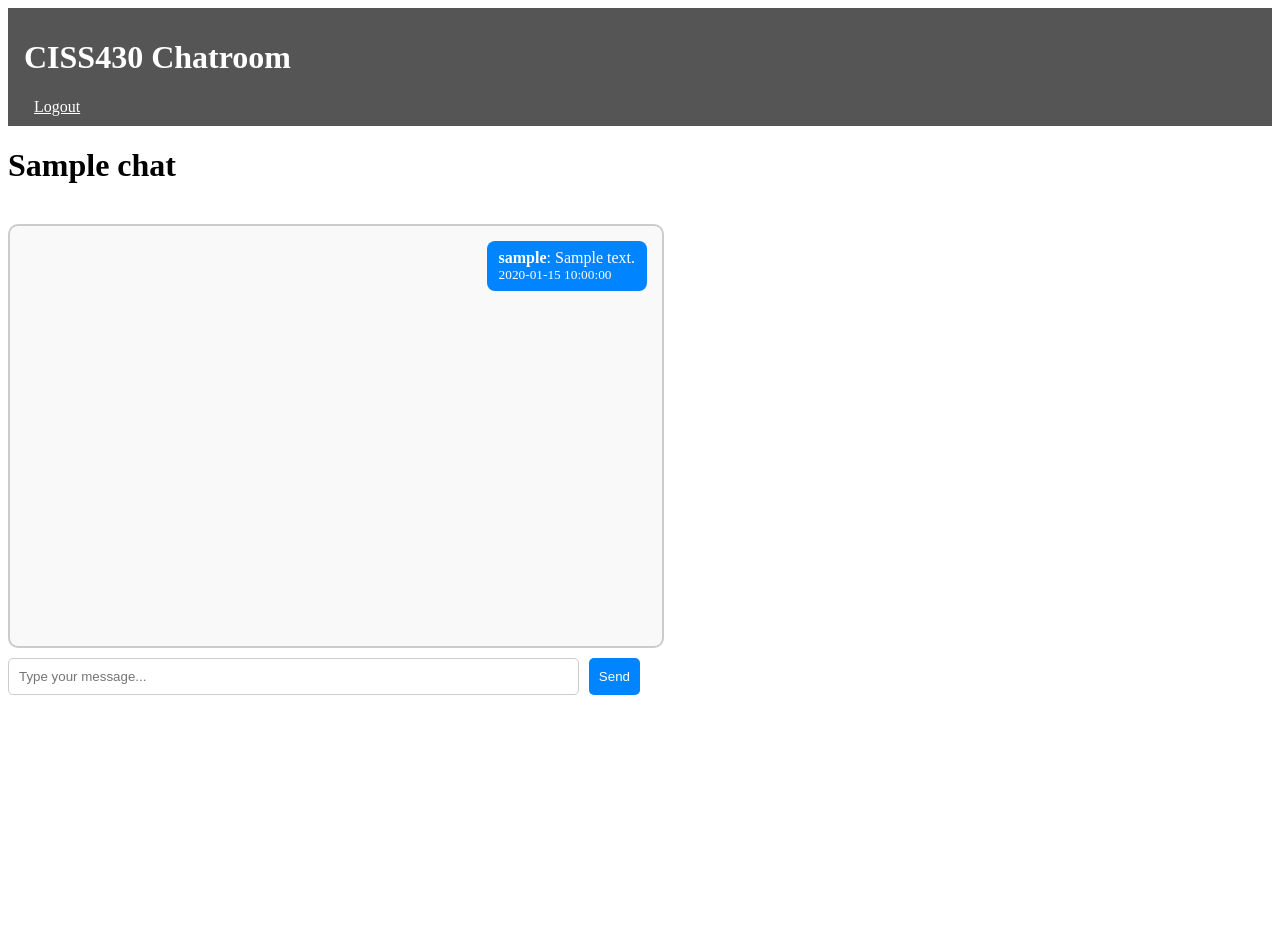
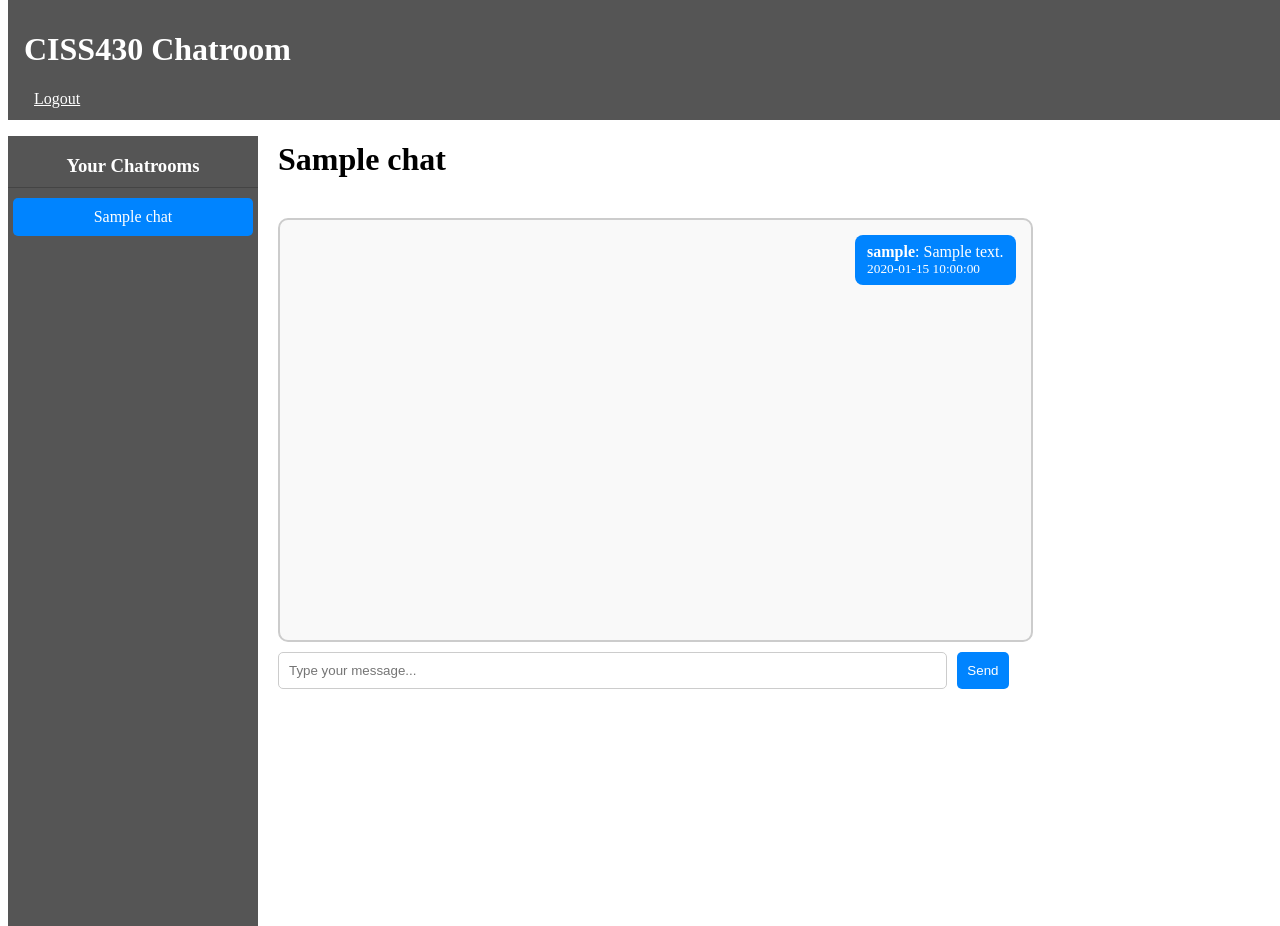
Before and after one commit to Grant-S-Clark/ciss430chatroom, a Flask app: page / in a window 1280 px wide. Run offline with Flask 3, Linux system fonts and the light colour scheme; the visitor is signed in with stand-in values (Sample User, id 1); tables that the repository leaves empty hold one stand-in row (values such as "Sample post"); some libraries are stand-ins or nearby versions.

Commit message:
Added sidebar and fixed some styling issues.

```diff
--- a/mysite/appdir/routes.py
+++ b/mysite/appdir/routes.py
@@ -35,6 +35,9 @@ def index(data = None):
     if 'user_id' not in session: # not logged in
         return redirect(url_for('login'))
 
+    # Collect the chat id from the request args
+    chat_id = request.args.get('chat_id', default=1, type=int)
+
     conn, cur = db_connect()
     if conn is None:
         handle_error()
@@ -50,13 +53,15 @@ def index(data = None):
         # Make sure they are allowed to be in this chatroom.
         # Dont bother for global chat though, but redirect the user
         # to the global chat if they are not allowed in this chatroom.
-        if session['chat_id'] != 1:
+        if chat_id != 1:
             cur.execute("SELECT * FROM chat_users WHERE chat_id = %s AND user_id = %s",
-                        (session['chat_id'], session['user_id']))
+                        (chat_id, session['user_id']))
             # If they do not have permission to be in that chatroom, redirect to global chat.
             if cur.fetchone() is None:
                 flash("Error: You do not have permission to access that chatroom.")
-                session['chat_id'] = 1
+                chat_id = 1
+
+        session['chat_id'] = chat_id
 
         # Fetch all chatrooms that the user has access to (and grab global because
         # everyone has it).
--- a/mysite/appdir/static/styles.css
+++ b/mysite/appdir/static/styles.css
@@ -1,9 +1,73 @@
 .header {
-  position: sticky;
+  position: fixed;
   top: 0;
   padding: 10px 16px;
   background: #555;
   color: #f1f1f1;
+  height: 100px;
+  width: 100%;
+}
+
+.sidebar {
+    position: fixed;
+    top: 136px;
+    left: 8px;
+    width: 250px;
+    height: calc(100vh - 60px - 10px); /* Full height minus the header */
+    background-color: #555;
+    color: white;
+    overflow-y: auto;
+}
+
+/* Sidebar heading */
+.sidebar h3 {
+    text-align: center;
+    border-bottom: 1px solid #444;
+    padding-bottom: 10px;
+    margin-bottom: 10px;
+}
+
+/* Chatroom list */
+.chatroom-list {
+    list-style-type: none;
+    padding-left: 5;
+    padding-right: 5;
+    margin: 0;
+}
+
+/* Individual chatroom item */
+.chatroom-list li {
+    padding: 10px;
+    cursor: pointer;
+    border-radius: 5px;
+    margin-bottom: 5px;
+    background-color: #333;
+    text-align: center;
+}
+
+/* Hover effect */
+.chatroom-list li:hover {
+    background-color: #444;
+}
+
+/* Selected chatroom */
+.chatroom-list li.active {
+    background-color: #0084ff;
+}
+
+/* Main chat content */
+.main-content {
+    margin-top: 100px;
+    margin-left: 250px; /* Matches sidebar width */
+    padding: 20px;
+    flex-grow: 1;
+}
+
+/* No sidebar so no left margin */
+.main-content-login-register {
+    margin-top: 100px;
+    padding: 20px;
+    flex-grow: 1;
 }
 
 .auth-link {
@@ -14,7 +78,9 @@
 }
 
 .chat-container {
-    width: 50%;
+    width: 75%;
+    max-width: 800px;
+    min-width: 400px;
     height: 400px;
     border: 2px solid #ccc;
     border-radius: 10px;
@@ -46,7 +112,9 @@
 }
 
 .message-form {
-    width: 50%;
+    width: 75%;
+    max-width: 800px;
+    min-width: 400px;
     margin-top: 10px;
     display: flex;
 }
--- a/mysite/appdir/templates/index.html
+++ b/mysite/appdir/templates/index.html
@@ -4,9 +4,21 @@
   {% include 'header.html' %}
 
   <body>
+    <div class="sidebar">
+      <h3>Your Chatrooms</h3>
+      <ul class="chatroom-list" id="chatroomList">
+        {% for chatroom in chatrooms %}
+            <li class="{% if chatroom.id == chat_id %}active{% endif %}"
+                onclick="switchChatroom('{{ chatroom.id }}')">
+                {{ chatroom.label }}
+            </li>
+        {% endfor %}
+      </ul>
+    </div>
+
+    <div class="main-content">
       <h1>{{ chat_label }}</h1>
       <br>
-
       <div class="chat-container" id="chat-window">
         {% for msg in messages %}
         <div class="message {% if msg.username == username %}user{%else%}other{%endif%}">
@@ -23,6 +35,7 @@
       </form>
 
       {% include 'flash_handler.html' %}
+    </div>
 
   </body>
 </html>
@@ -47,6 +60,11 @@
   var socket = io();
   var currentUsername ="{{ username|safe }}"; // Get logged-in user's name from Jinja
 
+  // chatroom switching script
+  function switchChatroom(chatroomId) {
+      window.location.href = `/index?chat_id=${chatroomId}`;
+  }
+
   document.querySelector(".message-form").addEventListener("submit", function (e) {
       e.preventDefault();
       var messageInput = document.querySelector(".message-input");
--- a/mysite/appdir/templates/login.html
+++ b/mysite/appdir/templates/login.html
@@ -4,6 +4,7 @@
   {% include 'header.html' %}
 
   <body>
+    <div class="main-content-login-register">
       <h3>Enter account information:</h3>
 
       <form action="login" method="POST">
@@ -24,5 +25,6 @@
 
         <button type="submit">Login</button>
       </form>
+    </div>
   </body>
 </html>
--- a/mysite/appdir/templates/register.html
+++ b/mysite/appdir/templates/register.html
@@ -4,6 +4,7 @@
   {% include 'header.html' %}
 
   <body>
+    <div class="main-content-login-register">
       <h3>Register:</h3>
       <form action="register" method="post">
 
@@ -32,5 +33,6 @@
 
         <button type="submit">Register</button>
       </form>
+    </div>
   </body>
 </html>
```
Lines whose indentation alone changed are shown as unchanged.
